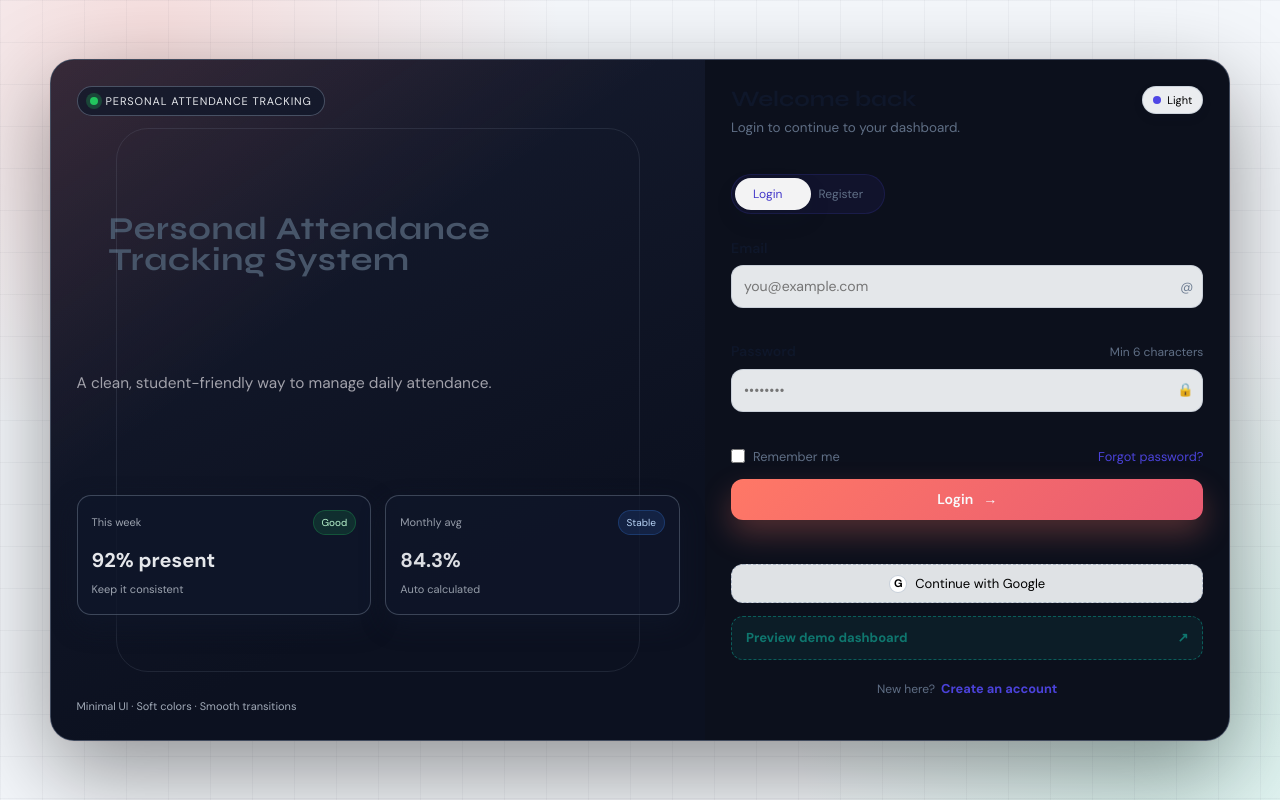
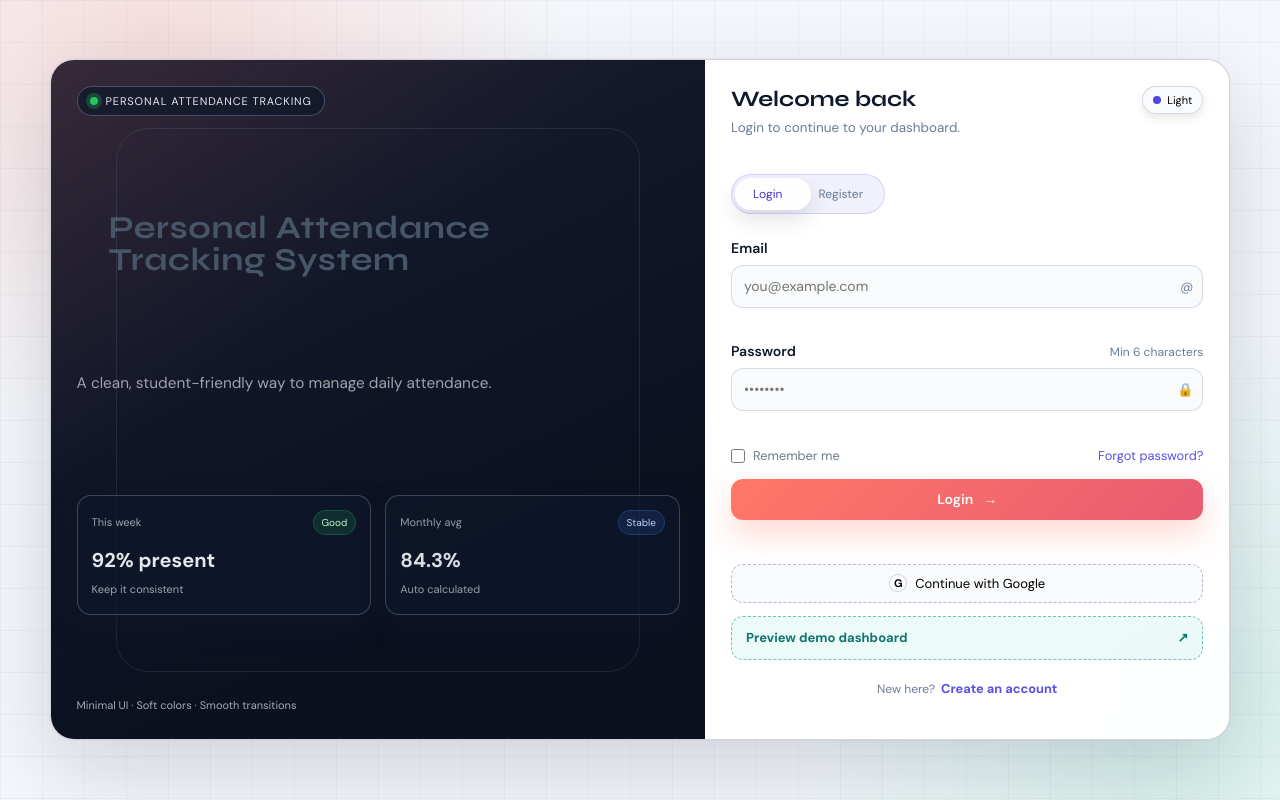
Before and after one commit to Mitalii1/PERSONALIZED-ATTENDANCE-TRACKING, a React (Create React App) app in the folder forntend/: page / in a window 1280 px wide. Built offline with nearby package versions, Linux system fonts and the light colour scheme; no server answers.

Commit message:
Frontend changes

```diff
--- a/forntend/src/Components/getstarted.css
+++ b/forntend/src/Components/getstarted.css
@@ -46,7 +46,14 @@
   box-shadow: 0 30px 90px rgba(0, 0, 0, 0.42), 0 0 0 1px rgba(255, 120, 102, 0.05);
   background: rgba(15, 23, 42, 0.96);
   backdrop-filter: blur(26px);
+  animation: pat-card-in 520ms cubic-bezier(0.22, 0.61, 0.36, 1) both;
   transition: background 220ms ease, box-shadow 220ms ease, border-color 220ms ease;
+}
+
+.pat-light .pat-card {
+  background: rgba(255, 255, 255, 0.9);
+  border-color: rgba(148, 163, 184, 0.45);
+  box-shadow: 0 30px 90px rgba(15, 23, 42, 0.16), 0 0 0 1px rgba(255, 120, 102, 0.08);
 }
 
 .pat-dark .pat-card {
@@ -213,8 +220,29 @@
   overflow-y: auto;
 }
 
+.pat-light .pat-right {
+  background: rgba(255, 255, 255, 0.76);
+}
+
 .pat-dark .pat-right {
   background: radial-gradient(circle at top right, rgba(99, 102, 241, 0.12), transparent 55%);
+}
+
+@keyframes pat-card-in {
+  from {
+    opacity: 0;
+    transform: translateY(14px) scale(0.985);
+  }
+  to {
+    opacity: 1;
+    transform: translateY(0) scale(1);
+  }
+}
+
+@media (prefers-reduced-motion: reduce) {
+  .pat-card {
+    animation: none;
+  }
 }
 
 .pat-right-header {
```
